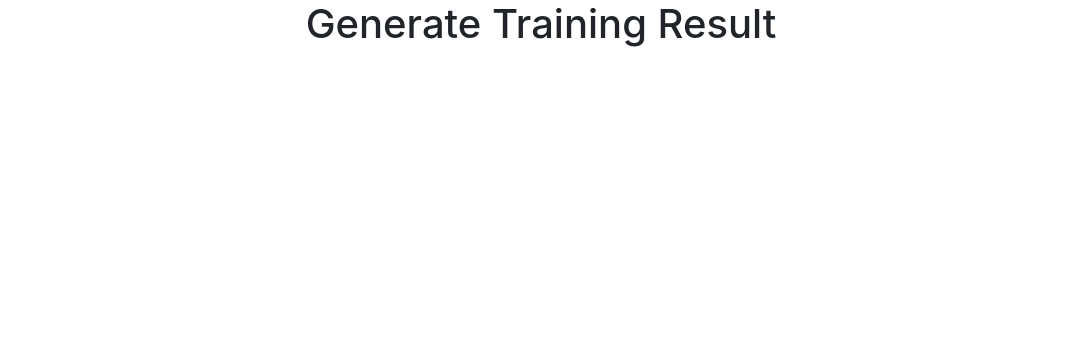
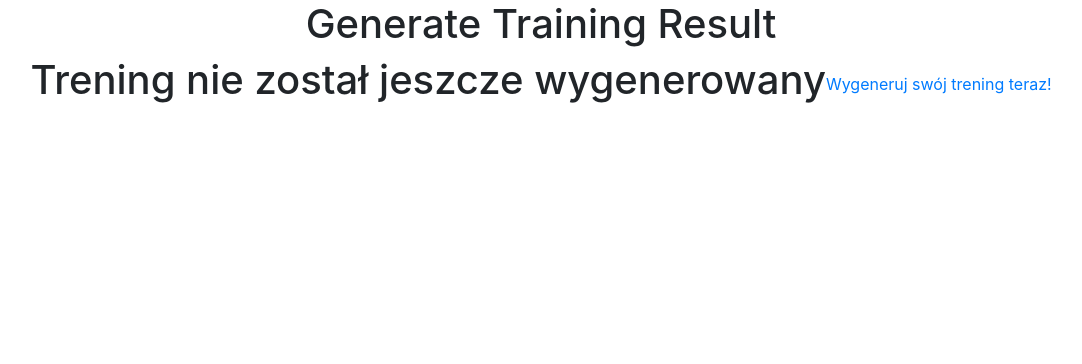
Before and after one commit to sebastian-jarosz/rtc, a Django app: page /training/generator/result in a window 1280 px wide. Shown: the part 56-420 px from the top of the page, without its empty margins (99-1181 px from the left). Run offline with Django 3.2, Linux system fonts and the light colour scheme; some libraries are stand-ins or nearby versions.

Commit message:
generate_training_result.html modification

```diff
--- a/runtrainapp/templates/training/generate_training_result.html
+++ b/runtrainapp/templates/training/generate_training_result.html
@@ -13,4 +13,12 @@ Generate Training - Running Training Comrade
     <h1>Generate Training Result</h1>
 </div>
 
+<!-- If training generation was not triggered -->
+{% if result is None %}
+<div class="page-hero d-flex align-items-center justify-content-center">
+    <h1>Trening nie został jeszcze wygenerowany</h1>
+    <a href="{% url 'generate training' %}">Wygeneruj swój trening teraz!</a>
+</div>
+{% endif %}
+
 {% endblock body_data %}
```
